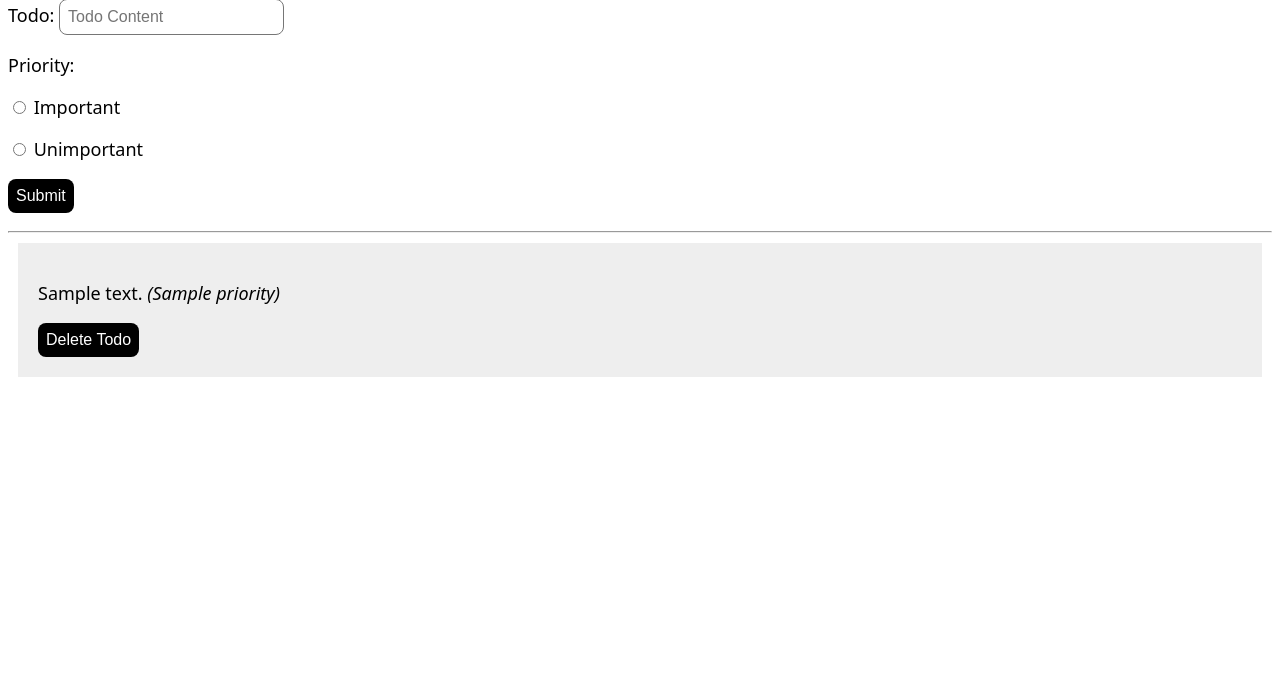
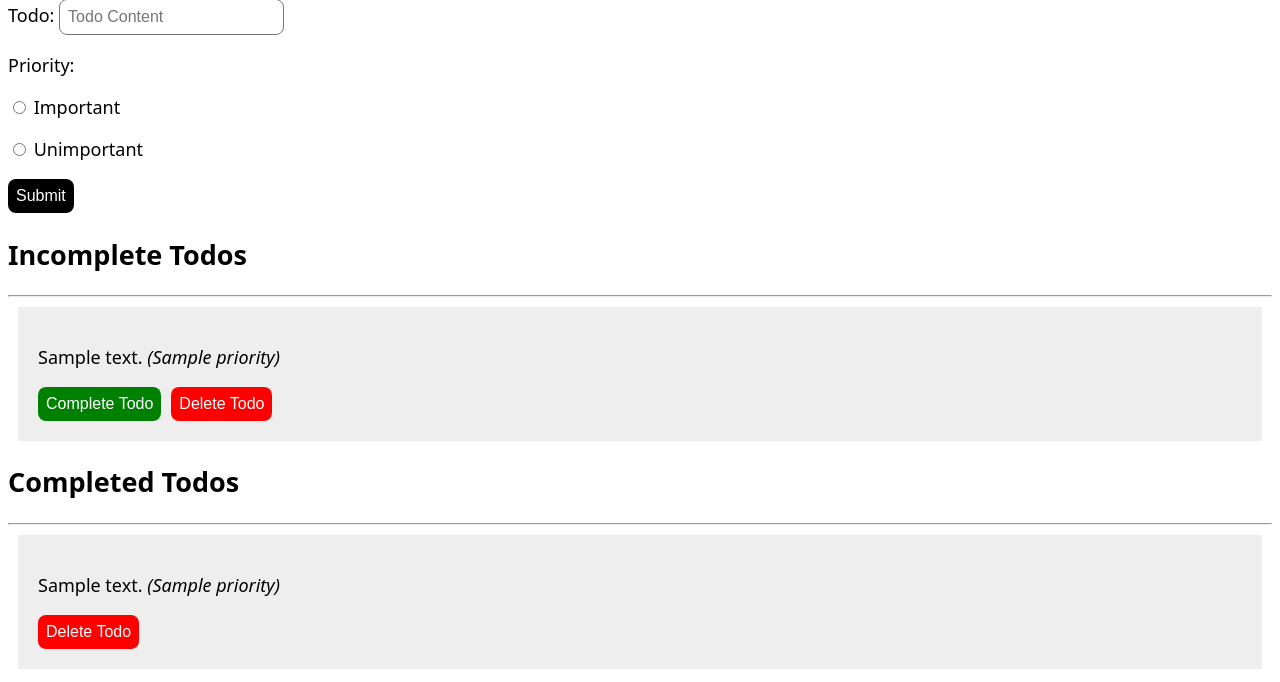
Before and after one commit to mikeygough/not-another-to-do-list, a Flask app: page / in a window 1280 px wide. Shown: the part 118-800 px from the top of the page. Run offline with Flask 3, Linux system fonts and the light colour scheme; a database or web service that is not in the repository returns one stand-in record (values such as "Sample title").

Commit message:
add conditional styling, complete button

```diff
--- a/app.py
+++ b/app.py
@@ -24,13 +24,24 @@ def index():
     if request.method=='POST':
         content = request.form['content']
         degree = request.form['priority']
-        todos.insert_one({'content': content, 'priority': degree})
+        todos.insert_one({'content': content, 'priority': degree, 'complete': False})
         return redirect(url_for('index'))
 
-    all_todos = todos.find().sort('content')
-    return render_template('index.html', todos=all_todos)
+    # sort by alphabetical english
+    incomplete_todos = list(todos.find({"complete": False}).collation({'locale': 'en'}).sort('content'))
+    complete_todos = list(todos.find({"complete": True}).collation({'locale': 'en'}).sort('content'))
+
+    context = {"incomplete_todos": incomplete_todos, "complete_todos": complete_todos}
+    return render_template('index.html', **context)
 
 @app.post('/<id>/delete/')
 def delete(id):
     todos.delete_one({"_id": ObjectId(id)})
     return redirect(url_for('index'))
+
+@app.post('/<id>/complete/')
+def complete(id):
+    filter = { '_id': ObjectId(id) }
+    new_values = { '$set': { 'complete': True } }
+    todos.update_one(filter, new_values)
+    return redirect(url_for('index'))
--- a/static/styles.css
+++ b/static/styles.css
@@ -7,6 +7,11 @@ body {
 	padding: 20px;
 	margin: 10px;
 	background-color: #eee;
+}
+
+.button-container {
+  display: flex;
+  gap: 10px;
 }
 
 button, input[type=submit] {
@@ -29,3 +34,11 @@ input[type=text] {
 .Important {
 	color: red;
 }
+
+.complete-todo{
+  background-color: green !important;
+}
+
+.delete-todo {
+  background-color: red !important;
+}
--- a/templates/index.html
+++ b/templates/index.html
@@ -32,19 +32,47 @@
 			<p><button type="submit">Submit</button></p>
 		</form>
 
+    <h2>Incomplete Todos</h2>
     <hr>
-    {% for todo in todos %}
+    {% for todo in incomplete_todos %}
       <div class="todo">
         <p class="{{ todo.priority }}">{{ todo.content }} <em>({{ todo.priority }})</em></p>
         <!-- this ~ is used for string concatenation in django -->
+        <div class="button-container">
+          <form method="POST" action="{{ '/' ~ todo._id ~ '/complete/'  }}">
+            <input
+              type="submit"
+              value="Complete Todo"
+              class="complete-todo"
+            >
+          </form>
+
+          <form method="POST" action="{{ '/' ~ todo._id ~ '/delete/'  }}">
+            <input
+              type="submit"
+              value="Delete Todo"
+              onclick="return confirm('Are you sure you want to delete this entry?')"
+              class="delete-todo">
+          </form>
+        </div>
+      </div>
+    {% endfor %}
+
+    <h2>Completed Todos</h2>
+    <hr>
+    {% for todo in complete_todos %}
+      <div class="todo">
+        <p class="{{ 'complete' ~ todo.complete }}">{{ todo.content }} <em>({{ todo.priority }})</em></p>
+
         <form method="POST" action="{{ '/' ~ todo._id ~ '/delete/'  }}">
           <input
             type="submit"
             value="Delete Todo"
-            onclick="return confirm('Are you sure you want to delete this entry?')">
+            onclick="return confirm('Are you sure you want to delete this entry?')"
+            class="delete-todo">
         </form>
       </div>
-{% endfor %}
+    {% endfor %}
 	</div>
 </body>
 </html>
```
